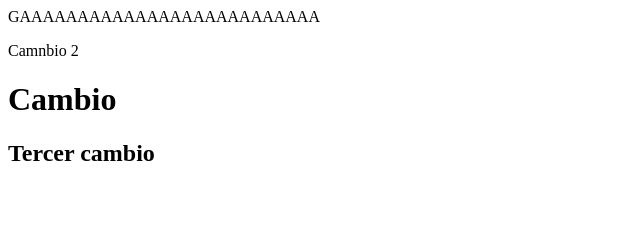
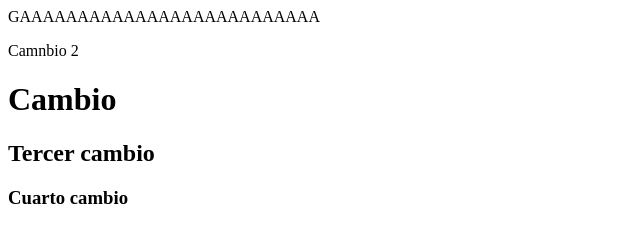
Before and after one commit to thonystar/PaginawebCafeteria, a plain HTML site: page index.html in a window 1280 px wide. Shown: the whole page, without its empty margins (0-640 px from the left). Drawn offline with Linux system fonts and the light colour scheme.

Commit message:
Cuarto cambio en el index

```diff
--- a/index.html
+++ b/index.html
@@ -4,3 +4,5 @@
 
 <h1>Cambio</h1>
 <h2>Tercer cambio </h2>
+
+<h3>Cuarto cambio</h3>
```
